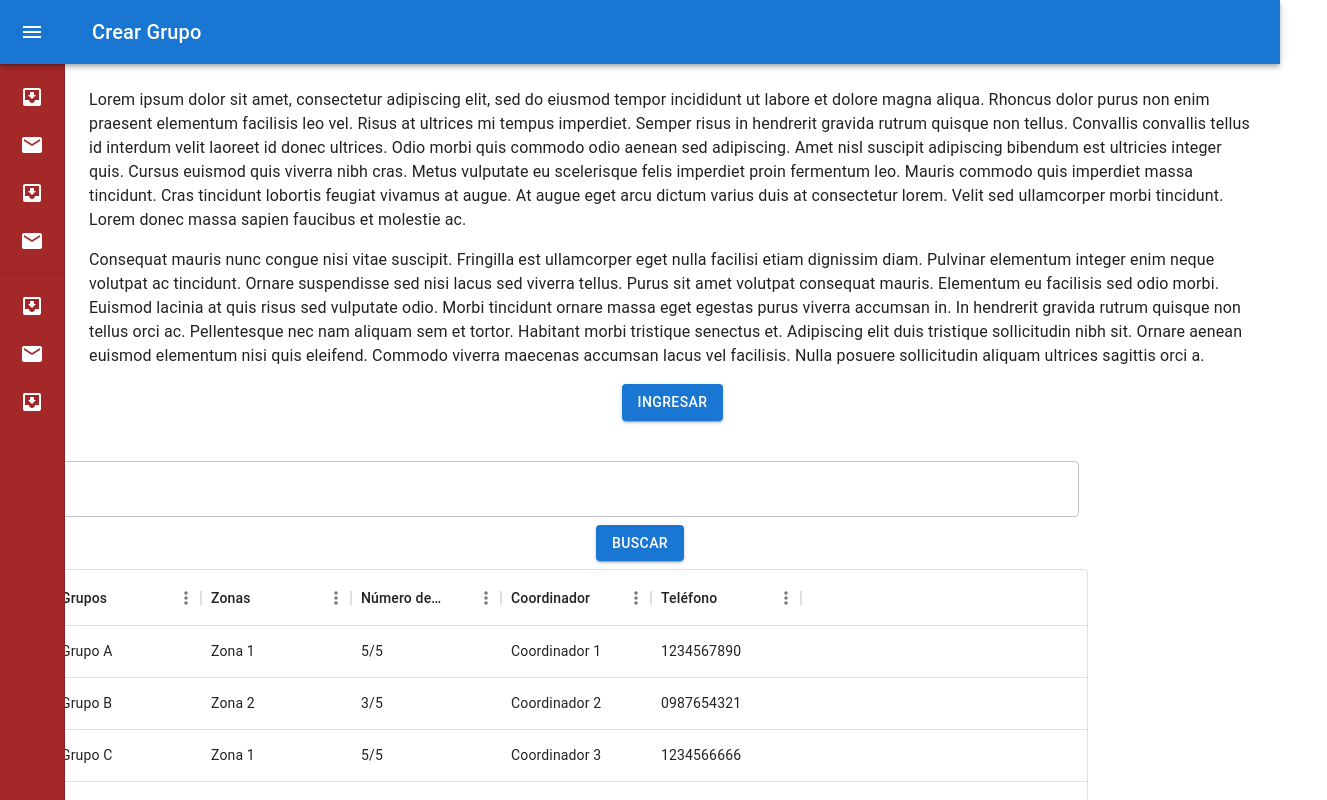
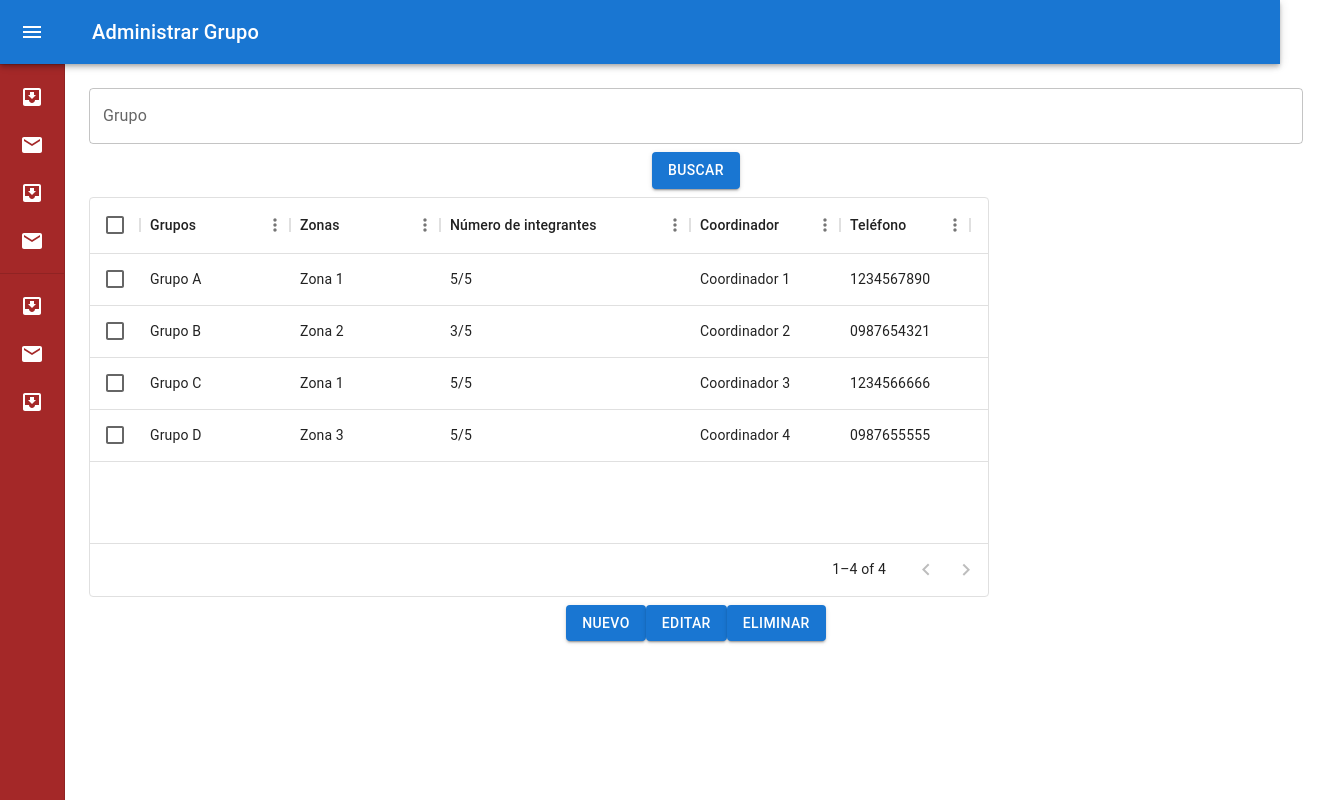
Before and after one commit to elsujeto866/Brigadas_de_Seguridad, a React (Create React App) app: page / in a window 1280 px wide. Shown: the top 800 px of the page, 1327 px wide, since content can reach past the window. Built offline with nearby package versions, Linux system fonts and the light colour scheme.

Commit message:
Actualizacion de la interfaz de Administrar Grupos

```diff
--- a/src/App.js
+++ b/src/App.js
@@ -1,11 +1,11 @@
-import ContenedorGeneral from "./components/ContenedorGeneral";
+//import ContenedorGeneral from "./components/ContenedorGeneral";
 import AdmistrarGrupos from './components/AdministrarGrupos';
 
 export default function App() {
   return(
     <div>
-      <ContenedorGeneral titulo="Crear Grupo"/>
-      <AdmistrarGrupos/>
+      {/*<ContenedorGeneral titulo="Crear Grupo"/>*/}
+      <AdmistrarGrupos titulo="Administrar Grupo"/>
     </div>
   )
 
--- a/src/components/AdministrarGrupos.jsx
+++ b/src/components/AdministrarGrupos.jsx
@@ -1,16 +1,214 @@
 import * as React from "react";
+import { styled, useTheme } from "@mui/material/styles";
+import Box from "@mui/material/Box";
+import MuiDrawer from "@mui/material/Drawer";
+import MuiAppBar from "@mui/material/AppBar";
+import Toolbar from "@mui/material/Toolbar";
+import List from "@mui/material/List";
+import CssBaseline from "@mui/material/CssBaseline";
+import Typography from "@mui/material/Typography";
+import Divider from "@mui/material/Divider";
+import IconButton from "@mui/material/IconButton";
+import MenuIcon from "@mui/icons-material/Menu";
+import ChevronLeftIcon from "@mui/icons-material/ChevronLeft";
+import ChevronRightIcon from "@mui/icons-material/ChevronRight";
+import ListItem from "@mui/material/ListItem";
+import ListItemButton from "@mui/material/ListItemButton";
+import ListItemIcon from "@mui/material/ListItemIcon";
+import ListItemText from "@mui/material/ListItemText";
+import InboxIcon from "@mui/icons-material/MoveToInbox";
+import MailIcon from "@mui/icons-material/Mail";
+
+//Componentes
+import BotonGeneral from "./BotonGeneral";
 import DataGridGrupos from "./DataGridGrupos";
-import BotonGeneral from "./BotonGeneral";
-import Box from "@mui/material/Box";
 import TextField from "@mui/material/TextField";
 
-export default function AdministrarGrupos() {
+const drawerWidth = 240;
+
+const openedMixin = (theme) => ({
+  width: drawerWidth,
+  transition: theme.transitions.create("width", {
+    easing: theme.transitions.easing.sharp,
+    duration: theme.transitions.duration.enteringScreen,
+  }),
+  overflowX: "hidden",
+});
+
+const closedMixin = (theme) => ({
+  transition: theme.transitions.create("width", {
+    easing: theme.transitions.easing.sharp,
+    duration: theme.transitions.duration.leavingScreen,
+  }),
+  overflowX: "hidden",
+  width: `calc(${theme.spacing(7)} + 1px)`,
+  [theme.breakpoints.up("sm")]: {
+    width: `calc(${theme.spacing(8)} + 1px)`,
+  },
+});
+
+const DrawerHeader = styled("div")(({ theme }) => ({
+  display: "flex",
+  alignItems: "center",
+  justifyContent: "flex-end",
+  padding: theme.spacing(0, 1),
+  // necessary for content to be below app bar
+  ...theme.mixins.toolbar,
+}));
+
+const AppBar = styled(MuiAppBar, {
+  shouldForwardProp: (prop) => prop !== "open",
+})(({ theme, open }) => ({
+  zIndex: theme.zIndex.drawer + 1,
+  transition: theme.transitions.create(["width", "margin"], {
+    easing: theme.transitions.easing.sharp,
+    duration: theme.transitions.duration.leavingScreen,
+  }),
+  ...(open && {
+    marginLeft: drawerWidth,
+    width: `calc(100% - ${drawerWidth}px)`,
+    transition: theme.transitions.create(["width", "margin"], {
+      easing: theme.transitions.easing.sharp,
+      duration: theme.transitions.duration.enteringScreen,
+    }),
+  }),
+}));
+
+const Drawer = styled(MuiDrawer, {
+  shouldForwardProp: (prop) => prop !== "open",
+})(({ theme, open }) => ({
+  width: drawerWidth,
+  flexShrink: 0,
+  whiteSpace: "nowrap",
+  boxSizing: "border-box",
+  ...(open && {
+    ...openedMixin(theme),
+    "& .MuiDrawer-paper": {
+      ...openedMixin(theme),
+      backgroundColor: "rgb(164, 40, 40)",
+    },
+  }),
+  ...(!open && {
+    ...closedMixin(theme),
+    "& .MuiDrawer-paper": {
+      ...closedMixin(theme),
+      backgroundColor: "rgb(164, 40, 40)",
+    },
+  }),
+}));
+
+export default function AdministrarGrupos({ titulo }) {
+  const theme = useTheme();
+  const [open, setOpen] = React.useState(false);
+
+  const handleDrawerOpen = () => {
+    setOpen(true);
+  };
+
+  const handleDrawerClose = () => {
+    setOpen(false);
+  };
+
   return (
+    <Box sx={{ display: "flex" }}>
+      <CssBaseline />
+      <AppBar position="fixed" open={open}>
+        <Toolbar>
+          <IconButton
+            color="inherit"
+            aria-label="open drawer"
+            onClick={handleDrawerOpen}
+            edge="start"
+            sx={{
+              marginRight: 5,
+              ...(open && { display: "none" }),
+            }}
+          >
+            <MenuIcon />
+          </IconButton>
+          <Typography variant="h6" noWrap component="div">
+            {titulo}
+          </Typography>
+        </Toolbar>
+      </AppBar>
+      <Drawer variant="permanent" open={open}>
+        <DrawerHeader>
+          <IconButton onClick={handleDrawerClose}>
+            {theme.direction === "rtl" ? (
+              <ChevronRightIcon />
+            ) : (
+              <ChevronLeftIcon />
+            )}
+          </IconButton>
+        </DrawerHeader>
+        <Divider />
+        <List>
+          {["Inbox", "Starred", "Send email", "Drafts"].map((text, index) => (
+            <ListItem key={text} disablePadding sx={{ display: "block" }}>
+              <ListItemButton
+                sx={{
+                  minHeight: 48,
+                  justifyContent: open ? "initial" : "center",
+                  px: 2.5,
+                }}
+              >
+                <ListItemIcon
+                  sx={{
+                    minWidth: 0,
+                    mr: open ? 3 : "auto",
+                    justifyContent: "center",
+                    color: "white", // Changed icon color to white
+                  }}
+                >
+                  {index % 2 === 0 ? <InboxIcon /> : <MailIcon />}
+                </ListItemIcon>
+                <ListItemText
+                  primary={text}
+                  sx={{ opacity: open ? 1 : 0, color: "white" }}
+                />{" "}
+                {/* Changed text color to white */}
+              </ListItemButton>
+            </ListItem>
+          ))}
+        </List>
+        <Divider />
+        <List>
+          {["All mail", "Trash", "Spam"].map((text, index) => (
+            <ListItem key={text} disablePadding sx={{ display: "block" }}>
+              <ListItemButton
+                sx={{
+                  minHeight: 48,
+                  justifyContent: open ? "initial" : "center",
+                  px: 2.5,
+                }}
+              >
+                <ListItemIcon
+                  sx={{
+                    minWidth: 0,
+                    mr: open ? 3 : "auto",
+                    justifyContent: "center",
+                    color: "white", // Changed icon color to white
+                  }}
+                >
+                  {index % 2 === 0 ? <InboxIcon /> : <MailIcon />}
+                </ListItemIcon>
+                <ListItemText
+                  primary={text}
+                  sx={{ opacity: open ? 1 : 0, color: "white" }}
+                />{" "}
+                {/* Changed text color to white */}
+              </ListItemButton>
+            </ListItem>
+          ))}
+        </List>
+      </Drawer>
+      <Box component="main" sx={{ flexGrow: 1, p: 3 }}>
+        <DrawerHeader />
         <div>
           <Box
             component="form"
             sx={{
-          "& > :not(style)": { m: 0, width: "120ch"},
+              "& > :not(style)": { m: 0, width: "135ch" },
             }}
             noValidate
             autoComplete="off"
@@ -22,7 +220,7 @@
               display: "flex",
               justifyContent: "center",
               flexdirection: "row",
-          margin: 1
+              margin: 1,
             }}
           >
             <BotonGeneral texto="Buscar" />
@@ -41,5 +239,7 @@
             <BotonGeneral texto="Eliminar" />
           </Box>
         </div>
+      </Box>
+    </Box>
   );
 }
--- a/src/components/DataGridGrupos.jsx
+++ b/src/components/DataGridGrupos.jsx
@@ -8,7 +8,7 @@
  {
     field: 'numeroDeIntegrantes',
     headerName: 'Número de integrantes',
-    width: 150,
+    width: 250,
  },
  {
     field: 'coordinador',
@@ -18,7 +18,7 @@
  {
     field: 'telefono',
     headerName: 'Teléfono',
-    width: 150,
+    width: 130,
  },
 ];
 
@@ -31,7 +31,7 @@
 
 export default function DataGridGrupos() {
  return (
-    <Box sx={{ height: 400, width: '85%'}}>
+    <Box sx={{ height: 400, width:900}}>
       <DataGrid
         rows={rows}
         columns={columns}
@@ -42,7 +42,7 @@
             },
           },
         }}
-        pageSizeOptions={[5]}
+        pageSizeOptions={[4]}
         checkboxSelection
         disableRowSelectionOnClick
       />
```
Also changed, not shown: src/components/EditarGrupo.jsx (added), src/components/styles/administrarGrupos.css (added). Lines whose indentation alone changed are shown as unchanged.
